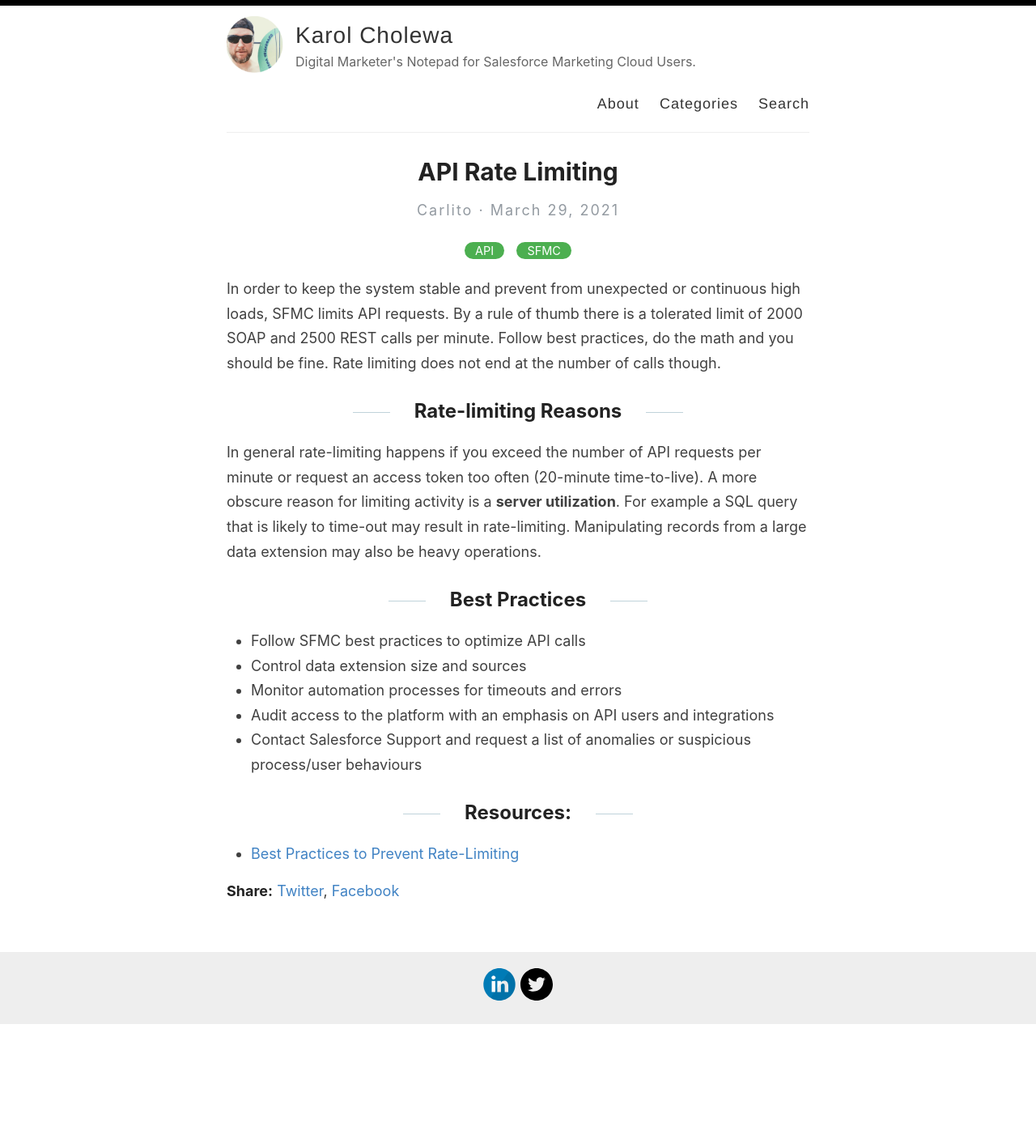
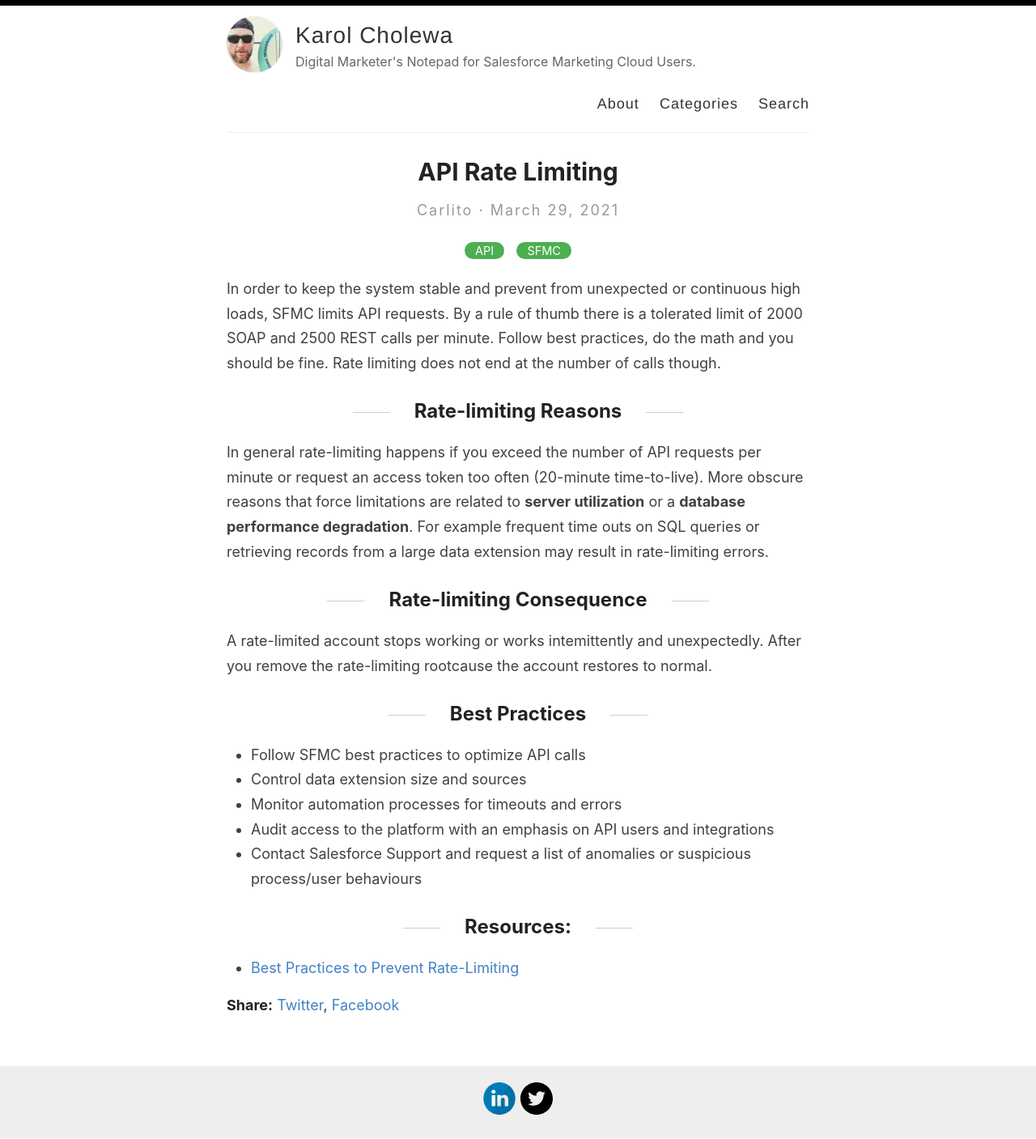
Before and after one commit to karolcholewa/blog, a Jekyll site: the page built from _posts/2021-03-29-api-rate-limiting.md, in a window 1280 px wide. Shown: the whole page at 81% size. Built offline with Jekyll 4.4.1, drawn with Linux system fonts in a browser that asks for light colours; before the commit the page ends 1266 px from its top, so only the background shows below that.

Commit message:
post updated

```diff
--- a/_posts/2021-03-29-api-rate-limiting.md
+++ b/_posts/2021-03-29-api-rate-limiting.md
@@ -7,7 +7,10 @@ categories: [API, SFMC]
 In order to keep the system stable and prevent from unexpected or continuous high loads, SFMC limits API requests. By a rule of thumb there is a tolerated limit of 2000 SOAP and 2500 REST calls per minute. Follow best practices, do the math and you should be fine. Rate limiting does not end at the number of calls though.
 
 ## Rate-limiting Reasons
-In general rate-limiting happens if you exceed the number of API requests per minute or request an access token too often (20-minute time-to-live). A more obscure reason for limiting activity is a **server utilization**. For example a SQL query that is likely to time-out may result in rate-limiting. Manipulating records from a large data extension may also be heavy operations.
+In general rate-limiting happens if you exceed the number of API requests per minute or request an access token too often (20-minute time-to-live). More obscure reasons that force limitations are related to **server utilization** or a **database performance degradation**. For example frequent time outs on SQL queries or retrieving records from a large data extension may result in rate-limiting errors.
+
+## Rate-limiting Consequence
+A rate-limited account stops working or works intemittently and unexpectedly. After you remove the rate-limiting rootcause the account restores to normal.
 
 ## Best Practices
 *   Follow SFMC best practices to optimize API calls
```
